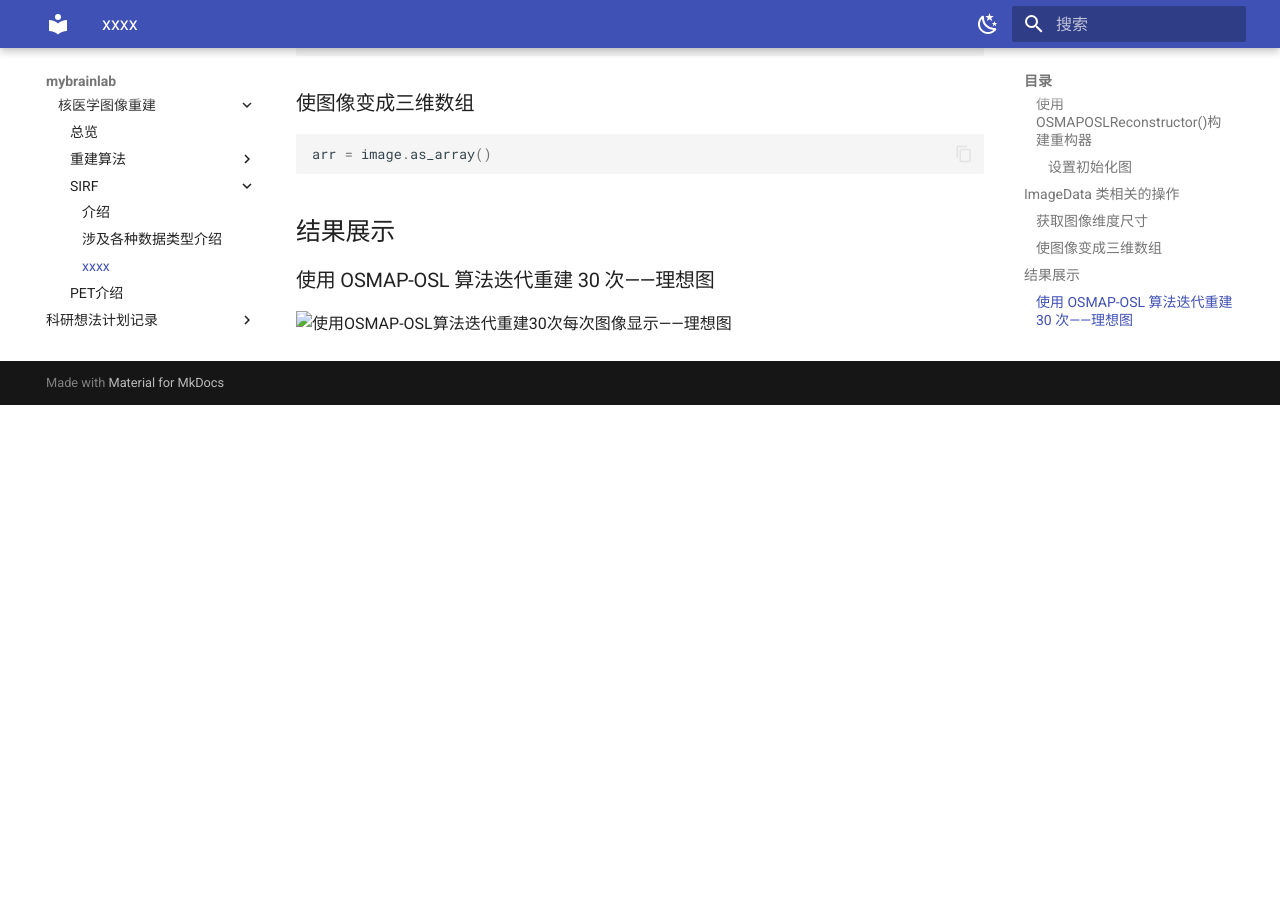
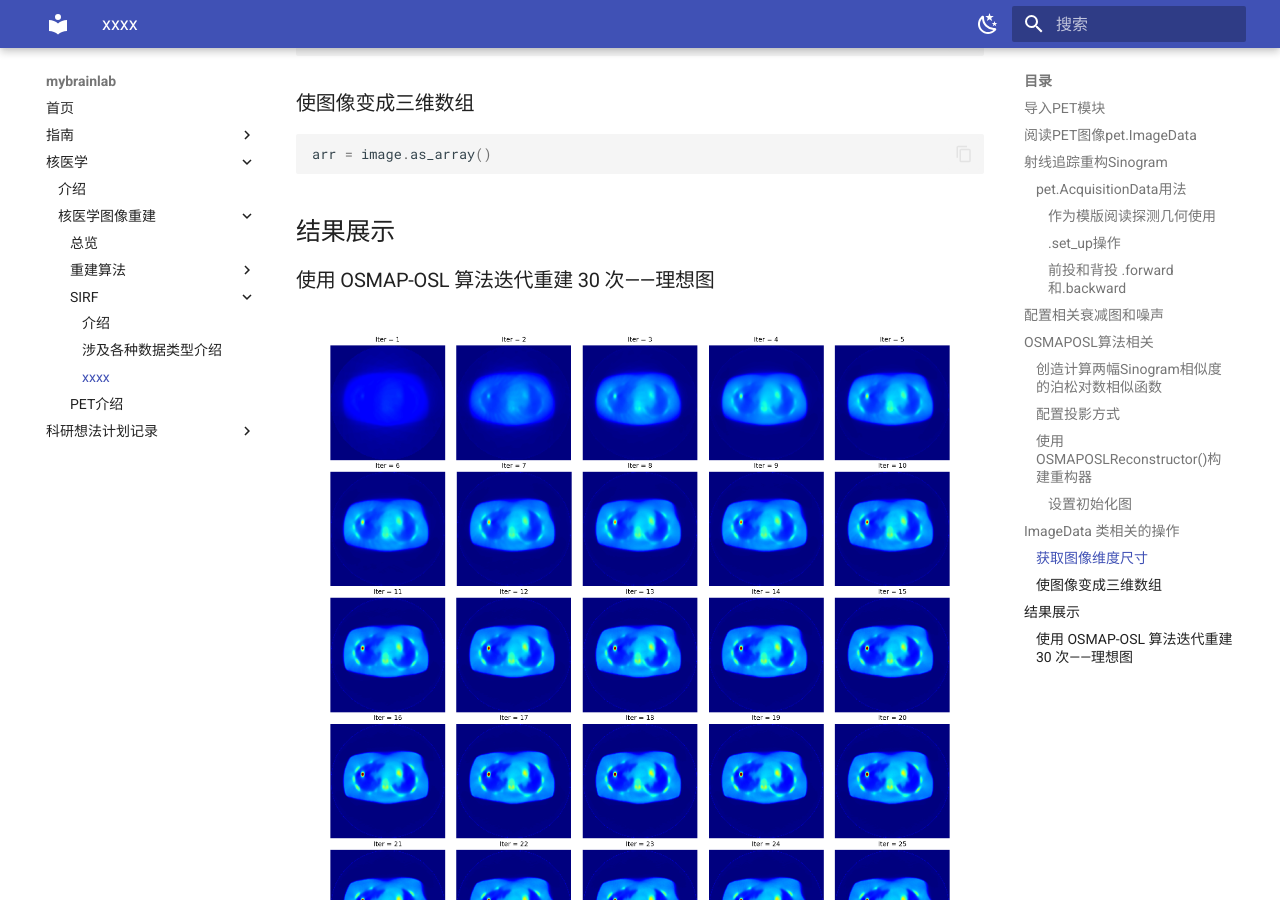
Before and after one commit to dutoumanwulao/mybrainlab, an MkDocs documentation site: the page built from docs/nukmed/recon/sirf/xxxx.md, in a window 1280 px wide and 900 px high, scrolled down 4959 px. Built offline with MkDocs 1.6.1 and Material for MkDocs 9.7.7, drawn with Linux system fonts in a browser that asks for light colours; before the commit the page ends 5364 px from its top, so only the background shows below that.

Commit message:
更新并查看内容

```diff
--- a/docs/nukmed/recon/sirf/xxxx.md
+++ b/docs/nukmed/recon/sirf/xxxx.md
@@ -259,4 +259,4 @@
 
 ### 使用 OSMAP-OSL 算法迭代重建 30 次——理想图
 
-![使用OSMAP-OSL算法迭代重建30次每次图像显示——理想图](OSEM1-30iterate.png)
+![使用OSMAP-OSL算法迭代重建30次每次图像显示——理想图](pic/OSEM1-30iterate.png)
```
